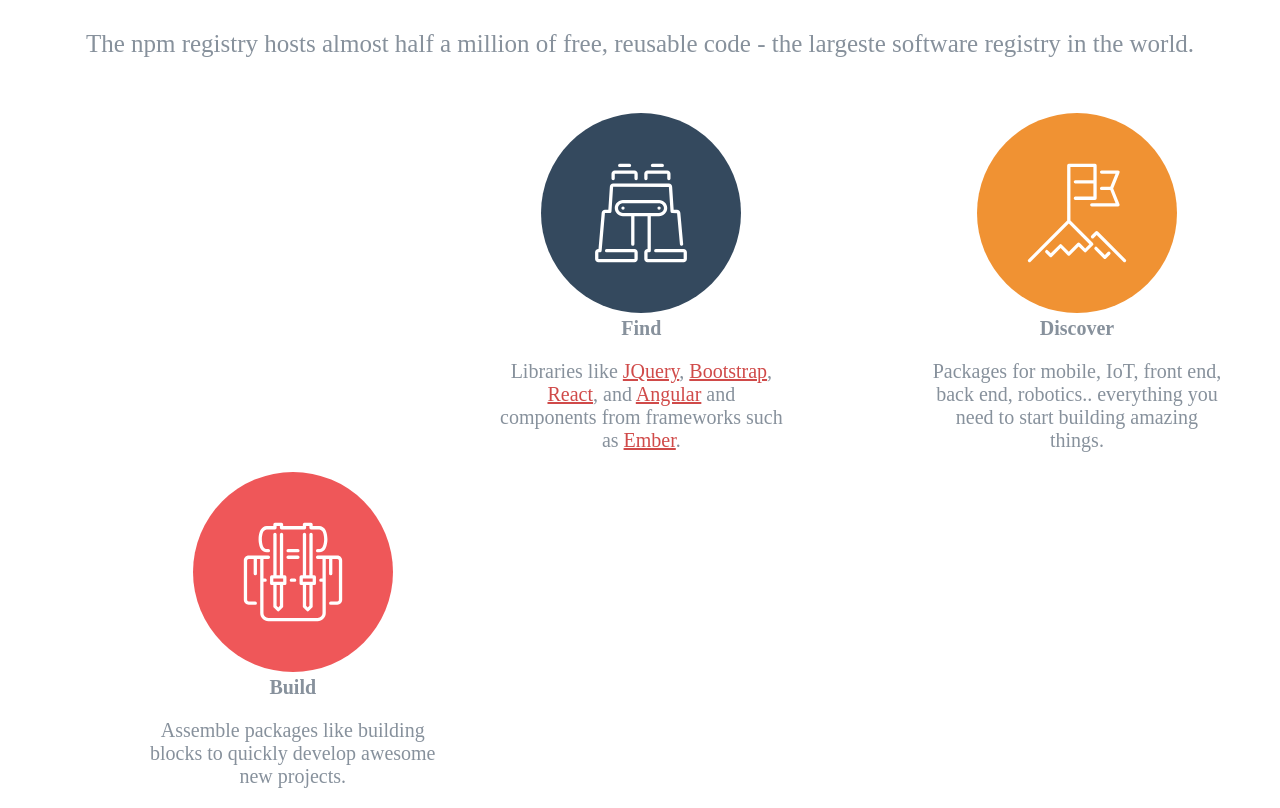
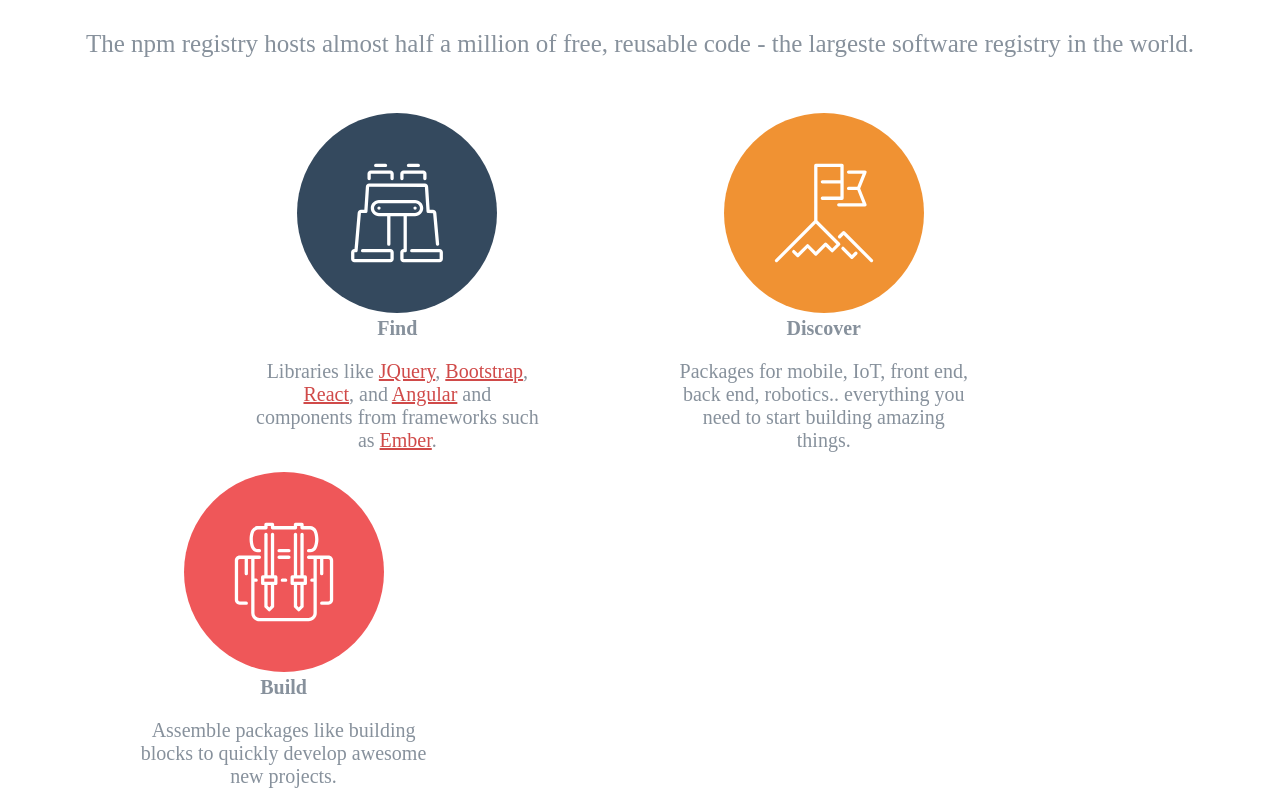
Before and after one commit to GiovanniPC/IronHack-HTML-CSS, a plain HTML site: page index.html in a window 1280 px wide. Shown: the part 2638-3446 px from the top of the page. Drawn offline with Linux system fonts and the light colour scheme.

Commit message:
Pequenas modificacoes

```diff
--- a/index.html
+++ b/index.html
@@ -76,7 +76,7 @@
           <p> The npm registry hosts almost half a million of free, reusable code - the largeste software registry in the world.
           </p>
         </div>
-        <div align="center">
+        <div align="center" class="divtotal">
           <div class="divone" >
             <img src="./images/binoculars.svg" alt="">
             <p class="boldd">Find</p>
--- a/styles.css
+++ b/styles.css
@@ -224,17 +224,17 @@ header {
 
 .divone {
     float: left;
-    padding-left: 500px;
+    padding-left: 20%;
 }
 
 .divtwo {
     float: left;
-    padding-left: 150px;
+    padding-left: 11%;
 }
 
 .divthree {
     float: left;
-    padding-left: 150px;
+    padding-left: 11%;
 }
 
 .divone a {
```
